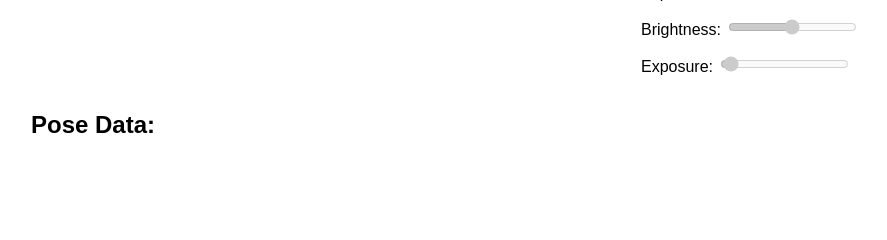
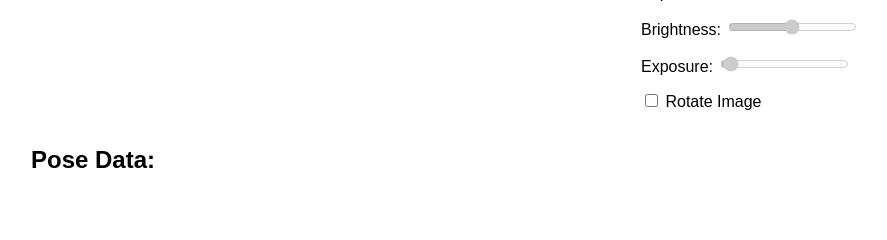
Before and after one commit to qifu04/apriltags_cuda, a Flask app: page / in a window 1280 px wide. Shown: the part 118-358 px from the top of the page, without its empty margins (9-896 px from the left). Run offline with Flask 3, Linux system fonts and the light colour scheme; some libraries are stand-ins or nearby versions.

Commit message:
add option to rotate the image by 180 degrees

```diff
--- a/app/templates/index.html
+++ b/app/templates/index.html
@@ -115,6 +115,10 @@
                 <label for="exposure">Exposure:</label>
                 <input type="range" id="exposure" min="1" max="5000" value="157">
             </div>
+            <div class="control">
+                <input type="checkbox" id="rotate-image" name="rotate-image">
+                <label for="rotate-image">Rotate Image</label>
+            </div>
         </div>
     </div>
     <h2>Pose Data:</h2>
@@ -156,6 +160,10 @@
             };
         });
 
+        document.getElementById('rotate-image').onchange = function() {
+            sendControl('rotate', this.checked);
+        };
+
         // Initial state
         document.getElementById('exposure').disabled = true;
         document.getElementById('brightness').disabled = true;
```
Also changed, not shown: 1 other file.
